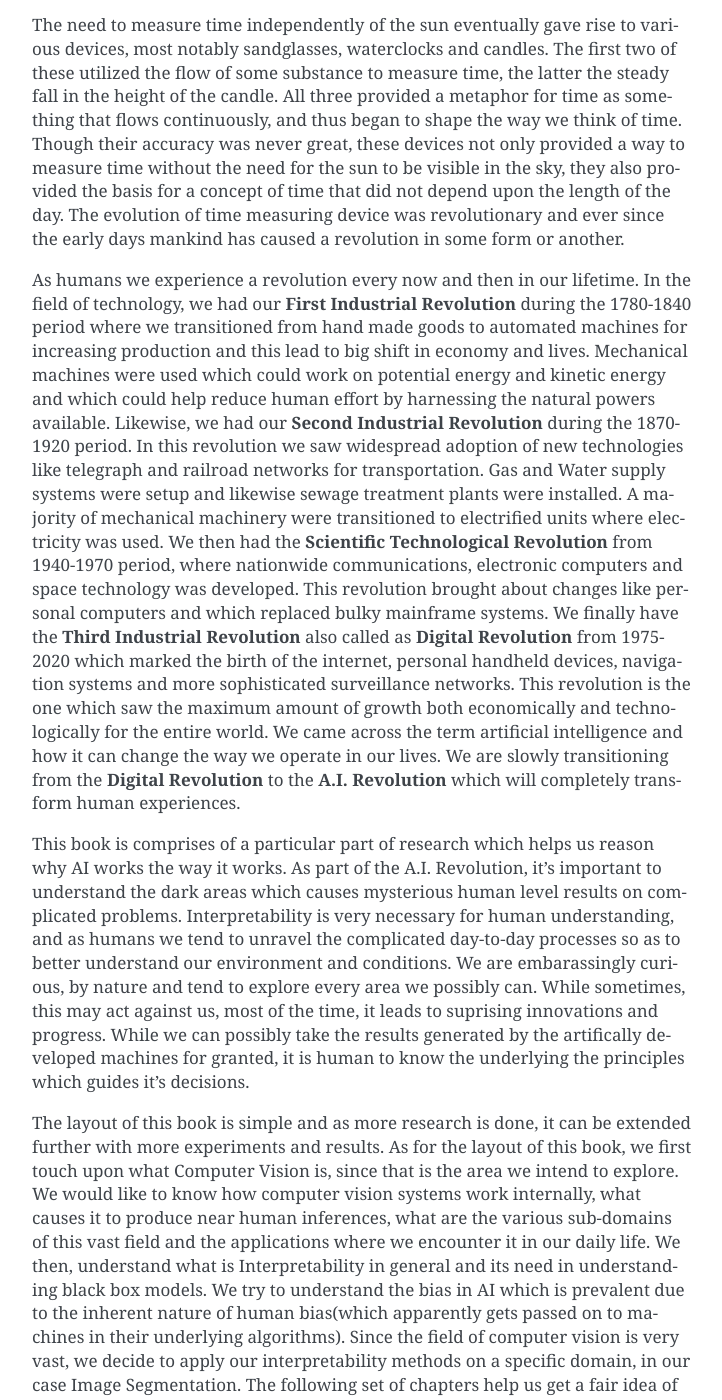
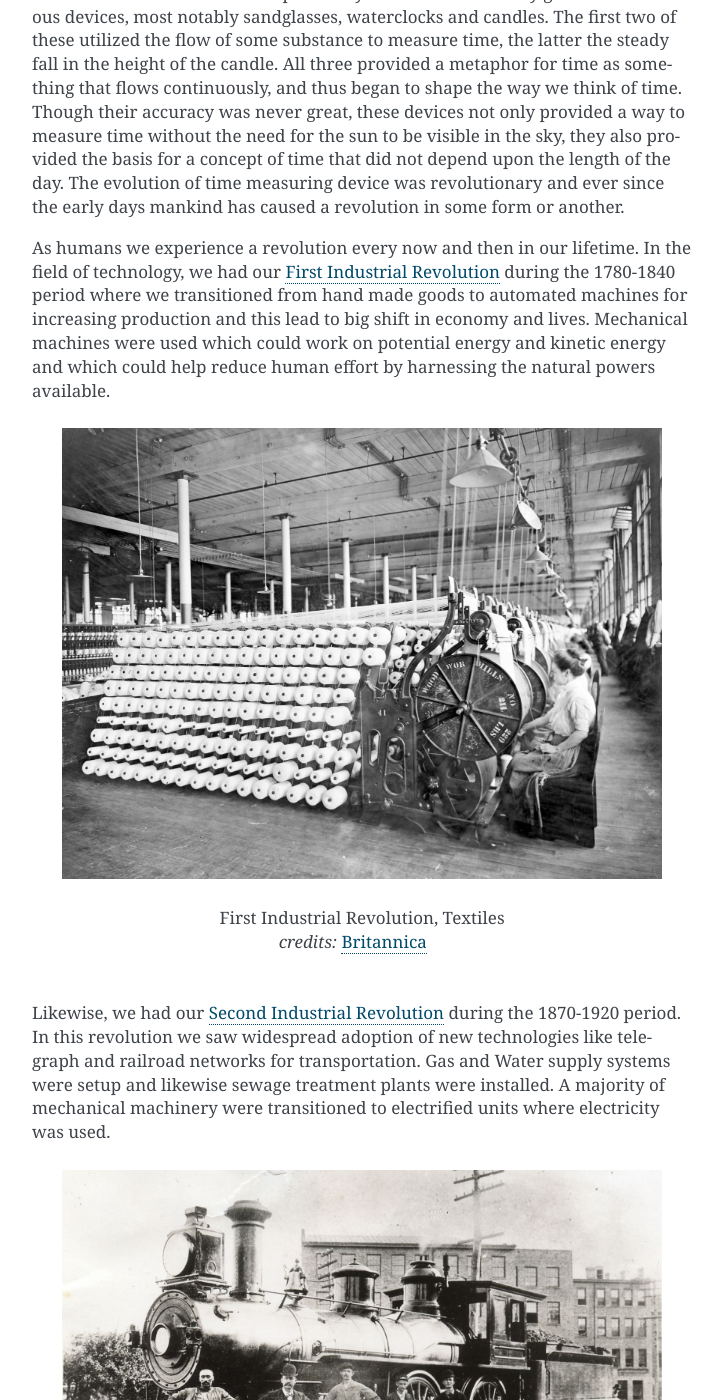
Before and after one commit to nikunjlad/Interpretability-in-Image-Classification-Techniques, a Sphinx documentation site: the page built from docs/chapters/chap1/introduction.rst, in a window 1280 px wide and 1400 px high, scrolled down 980 px. Shown: the whole window, without its empty margins (388-1110 px from the left). Built offline with Sphinx 7.4.7, drawn with Linux system fonts in a browser that asks for light colours; pages that are not in the unit, such as notebooks, are missing from menus; some of the changed text lies outside the part shown.

Commit message:
updating chapter 1 of documentation

```diff
--- a/docs/chapters/chap1/introduction.rst
+++ b/docs/chapters/chap1/introduction.rst
@@ -18,7 +18,7 @@ effectively ceased during the time of darkness when there was no sunlight. The E
 light was not present.
 
 .. figure:: ../../_static/sundial.jpg
-   :width: 700px
+   :width: 600px
 
    World's Largest Sundial at Jantar Mantar, India :raw-html:`<br />`
    *credits:* `Google Images <https://static.trip101.com/paragraph_media/pictures/000/027/426/large/SunDialJM.jpg?1460623577>`_
@@ -32,34 +32,65 @@ of time that did not depend upon the length of the day. The evolution of time me
 ever since the early days mankind has caused a revolution in some form or another.
 
 As humans we experience a revolution every now and then in our lifetime. In the field of technology, we had our
-**First Industrial Revolution** during the 1780-1840 period where we transitioned from hand made goods to automated
+`First Industrial Revolution <https://en.wikipedia.org/wiki/Industrial_Revolution>`_ during the 1780-1840 period where we transitioned from hand made goods to automated
 machines for increasing production and this lead to big shift in economy and lives. Mechanical machines were used which
 could work on potential energy and kinetic energy and which could help reduce human effort by harnessing the natural
-powers available. Likewise, we had our **Second Industrial Revolution** during the 1870-1920 period. In this revolution
+powers available.
+
+.. figure:: ../../_static/first_revolution.jpg
+   :width: 600px
+
+   First Industrial Revolution, Textiles :raw-html:`<br />`
+   *credits:* `Britannica <https://cdn.britannica.com/46/189446-050-B9B448DA/Women-working-machines-American-Woolen-Company-Boston-1912.jpg>`_
+
+Likewise, we had our `Second Industrial Revolution <https://en.wikipedia.org/wiki/Second_Industrial_Revolution>`_ during the 1870-1920 period. In this revolution
 we saw widespread adoption of new technologies like telegraph and railroad networks for transportation. Gas and Water
 supply systems were setup and likewise sewage treatment plants were installed. A majority of mechanical machinery were
-transitioned to electrified units where electricity was used. We then had the **Scientific Technological Revolution**
+transitioned to electrified units where electricity was used.
+
+.. figure:: ../../_static/second_revolution.jpg
+   :width: 600px
+
+   Second Industrial Revolution, Railroads :raw-html:`<br />`
+   *credits:* `Pinimg <https://i.pinimg.com/originals/c0/09/33/c0093342d5bb8660e71b2f6ab3392675.jpg>`_
+
+We then had the `Scientific Technological Revolution <https://en.wikipedia.org/wiki/Technological_revolution>`_
 from 1940-1970 period, where nationwide communications, electronic computers and space technology was developed.
-This revolution brought about changes like personal computers and which replaced bulky mainframe systems. We finally
-have the **Third Industrial Revolution** also called as **Digital Revolution** from 1975-2020 which marked the birth of
+This revolution brought about changes like personal computers and which replaced bulky mainframe systems.
+
+.. figure:: ../../_static/space.jpg
+   :width: 500px
+
+   Scientific Technological Revolution, Space Technology :raw-html:`<br />`
+   *credits:* `NASA <https://www.nasa.gov/centers/kennedy/images/content/662784main_saturnV.jpg>`_
+
+
+We finally have the `Third Industrial Revolution <https://en.wikipedia.org/wiki/The_Third_Industrial_Revolution>`_ also called as **Digital Revolution** from 1975-2020 which marked the birth of
 the internet, personal handheld devices, navigation systems and more sophisticated surveillance networks. This
 revolution is the one which saw the maximum amount of growth both economically and technologically for the entire world.
+
+.. figure:: ../../_static/third_revolution.jpg
+   :width: 600px
+
+   Third Industrial Revolution, Computers and Internet :raw-html:`<br />`
+   *credits:* `Dailydot <https://www.dailydot.com/wp-content/uploads/b8e/54/e0b23b40a24e3f20208dbefd48cd0219.jpg>`_
+
 We came across the term artificial intelligence and how it can change the way we operate in our lives. We are slowly
 transitioning from the **Digital Revolution** to the **A.I. Revolution** which will completely transform human experiences.
 
-This book is comprises of a particular part of research which helps us reason why AI works the way it works. As part of
+This book, comprises of a particular part of research which helps us reason why AI works the way it works. As part of
 the A.I. Revolution, it's important to understand the dark areas which causes mysterious human level results on
 complicated problems. Interpretability is very necessary for human understanding, and as humans we tend to unravel the
-complicated day-to-day processes so as to better understand our environment and conditions. We are embarassingly curious,
-by nature and tend to explore every area we possibly can. While sometimes, this may act against us, most of the time, it
-leads to suprising innovations and progress. While we can possibly take the results generated by the artifically developed
-machines for granted, it is human to know the underlying the principles which guides it's decisions.
+complicated day-to-day processes so as to better understand our environment and conditions. We are embarrassingly curious,
+by nature and tend to explore every area we possibly can. While sometimes, this may act against us, almost always, it
+leads to surprising innovations and breakthroughs. While we can possibly take the results generated by the artificially developed
+machines for granted, it is human to know the underlying principles which governs its decisions.
 
-The layout of this book is simple and as more research is done, it can be extended further with more experiments and
+This book has a simple structure and as more research is done, it can be extended further with more experiments and
 results. As for the layout of this book, we first touch upon what Computer Vision is, since that is the area we intend to
-explore. We would like to know how computer vision systems work internally, what causes it to produce near human inferences,
+explore. We would then like to know how computer vision systems work internally, what causes it to produce near-human level inferences,
 what are the various sub-domains of this vast field and the applications where we encounter it in our daily life. We then,
-understand what is Interpretability in general and its need in understanding black box models. We try to understand the bias
+understand what is interpretability in general and its need in understanding black box models. We try to understand the bias
 in AI which is prevalent due to the inherent nature of human bias(which apparently gets passed on to machines in their underlying
 algorithms). Since the field of computer vision is very vast, we decide to apply our interpretability methods on a specific
 domain, in our case Image Segmentation. The following set of chapters help us get a fair idea of Semantic, Instance and
--- a/docs/conf.py
+++ b/docs/conf.py
@@ -17,7 +17,7 @@
 
 # -- Project information -----------------------------------------------------
 
-project = 'A Guide to Interpretability in Image Segmentation Techniques'
+project = 'Home'
 copyright = '2020, Nikunj Lad'
 author = 'Nikunj Lad'
 
--- a/docs/index.rst
+++ b/docs/index.rst
@@ -2,7 +2,6 @@
 
 A Guide to Interpretability in Image Segmentation Techniques
 ============================================================
-
 
 Contents
 --------
```
Also changed, not shown: docs/chapters/chap2/vision.rst (+7 -1 lines), docs/_static/brain.png (added), docs/_static/first_revolution.jpg (added), docs/_static/second_revolution.jpg (added), docs/_static/space.jpg (added), docs/_static/third_revolution.jpg (added), 1 other file.
